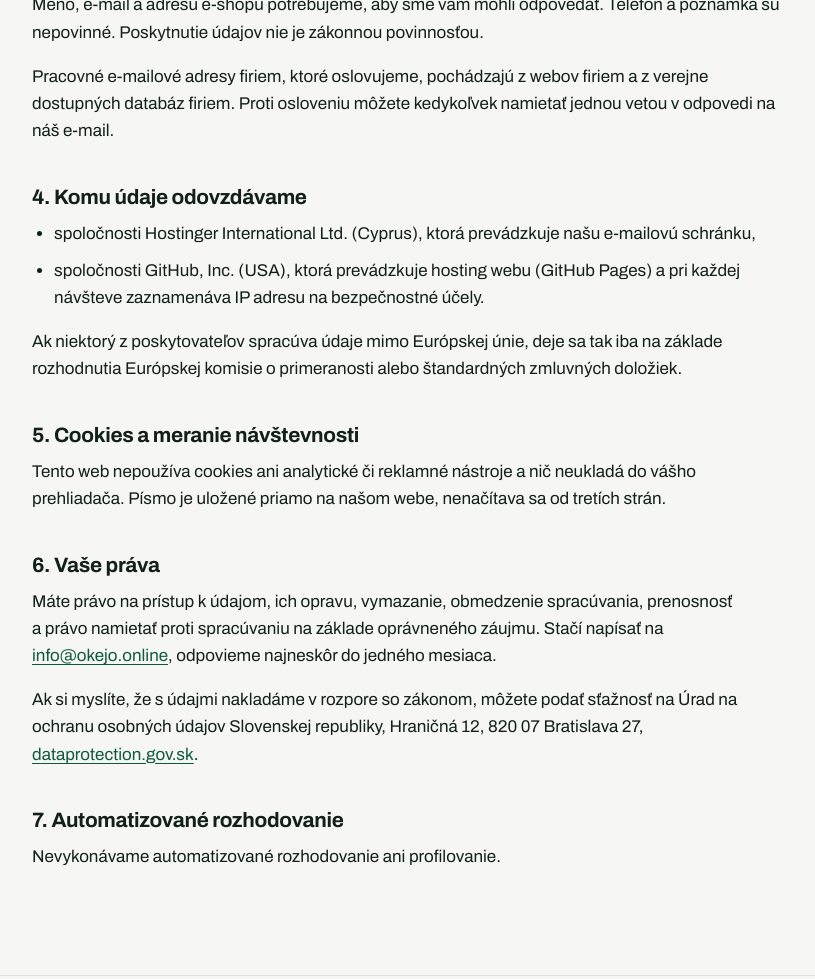
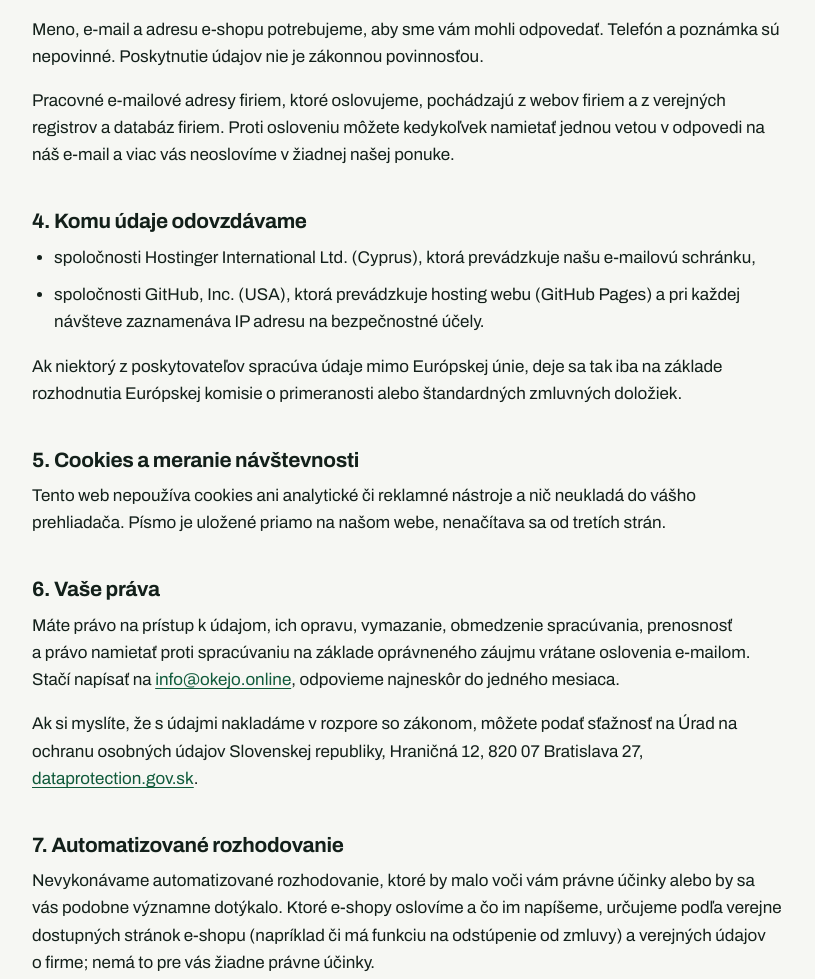
Before and after one commit to Apoliak7777/okejo, a plain HTML site: page ochrana-osobnych-udajov.html in a window 1280 px wide. Shown: the part 1650-2629 px from the top of the page, without its empty margins (232-1047 px from the left). Drawn offline with Linux system fonts and the light colour scheme.

Commit message:
Zásady: oslovenie e-mailom a poradie oslovovania
Doba 2 roky od posledného oslovenia, zdroj adries, námietka pre všetky ponuky; namiesto „nevykonávame profilovanie“ pravdivo, podľa čoho vyberáme e-shopy, bez právnych účinkov.

```diff
--- a/ochrana-osobnych-udajov.html
+++ b/ochrana-osobnych-udajov.html
@@ -28,7 +28,7 @@
 
   <main id="obsah" class="legal">
     <div class="wrap legal-inner">
-      <p class="meta">Platné od 8.&nbsp;11.&nbsp;2026</p>
+      <p class="meta">Platné od 10.&nbsp;11.&nbsp;2026</p>
       <h1>Zásady ochrany osobných údajov</h1>
       <p>Tu nájdete, aké osobné údaje spracúvame, keď sa nám ozvete, keď pre vás robíme kontrolu e-shopu alebo keď vás oslovíme e-mailom, prečo ich máme, ako dlho ich uchovávame a&nbsp;aké máte práva. Postupujeme podľa nariadenia (EÚ) 2016/679 (GDPR) a&nbsp;zákona č.&nbsp;18/2018 Z.&nbsp;z. o&nbsp;ochrane osobných údajov.</p>
 
@@ -54,14 +54,14 @@
             <tr><td data-label="Účel">Odpoveď na váš dopyt a&nbsp;dohodnutie služby</td><td data-label="Právny základ">opatrenia pred uzavretím zmluvy na vašu žiadosť a&nbsp;oprávnený záujem na komunikácii s&nbsp;kontaktnou osobou firmy (čl.&nbsp;6 ods.&nbsp;1 písm.&nbsp;b) a&nbsp;f) GDPR)</td><td data-label="Doba uchovávania">ak k&nbsp;zmluve nedôjde, najviac 12&nbsp;mesiacov od poslednej komunikácie</td></tr>
             <tr><td data-label="Účel">Poskytnutie služby, správa o&nbsp;kontrole a&nbsp;komunikácia so zákazníkom</td><td data-label="Právny základ">plnenie zmluvy a&nbsp;oprávnený záujem na komunikácii s&nbsp;kontaktnou osobou zákazníka (čl.&nbsp;6 ods.&nbsp;1 písm.&nbsp;b) a&nbsp;f) GDPR)</td><td data-label="Doba uchovávania">počas trvania zmluvy a&nbsp;premlčacej lehoty</td></tr>
             <tr><td data-label="Účel">Fakturácia a&nbsp;účtovníctvo</td><td data-label="Právny základ">zákonná povinnosť (čl.&nbsp;6 ods.&nbsp;1 písm.&nbsp;c) GDPR) podľa zákona o&nbsp;účtovníctve a&nbsp;daňových predpisov</td><td data-label="Doba uchovávania">10&nbsp;rokov</td></tr>
-            <tr><td data-label="Účel">Oslovenie e-shopov e-mailom s&nbsp;ponukou kontroly alebo opravy, ktorá sa týka ich e-shopu</td><td data-label="Právny základ">oprávnený záujem na ponuke služieb firmám (čl.&nbsp;6 ods.&nbsp;1 písm.&nbsp;f) GDPR)</td><td data-label="Doba uchovávania">kým nenamietnete, najviac 2&nbsp;roky; ak oslovenie odmietnete, ponecháme si len adresu, aby sme vás znova neoslovili</td></tr>
+            <tr><td data-label="Účel">Oslovenie e-shopov e-mailom s&nbsp;ponukou kontroly alebo opravy, ktorá sa týka ich e-shopu</td><td data-label="Právny základ">oprávnený záujem na ponuke služieb firmám (čl.&nbsp;6 ods.&nbsp;1 písm.&nbsp;f) GDPR)</td><td data-label="Doba uchovávania">najviac 2&nbsp;roky od posledného oslovenia; ak oslovenie odmietnete, ponecháme si len adresu, aby sme vás znova neoslovili</td></tr>
             <tr><td data-label="Účel">Vyhodnotenie, ktoré spôsoby propagácie fungujú (zdroj dopytu)</td><td data-label="Právny základ">oprávnený záujem (čl.&nbsp;6 ods.&nbsp;1 písm.&nbsp;f) GDPR)</td><td data-label="Doba uchovávania">spolu s&nbsp;dopytom</td></tr>
             <tr><td data-label="Účel">Prevádzka a&nbsp;bezpečnosť webu (technické záznamy: IP adresa, čas prístupu, prehliadač)</td><td data-label="Právny základ">oprávnený záujem na bezpečnej prevádzke webu (čl.&nbsp;6 ods.&nbsp;1 písm.&nbsp;f) GDPR)</td><td data-label="Doba uchovávania">podľa pravidiel poskytovateľa hostingu (GitHub)</td></tr>
           </tbody>
         </table>
       </div>
       <p>Meno, e-mail a&nbsp;adresu e-shopu potrebujeme, aby sme vám mohli odpovedať. Telefón a&nbsp;poznámka sú nepovinné. Poskytnutie údajov nie je zákonnou povinnosťou.</p>
-      <p>Pracovné e-mailové adresy firiem, ktoré oslovujeme, pochádzajú z&nbsp;webov firiem a&nbsp;z&nbsp;verejne dostupných databáz firiem. Proti osloveniu môžete kedykoľvek namietať jednou vetou v&nbsp;odpovedi na náš e-mail.</p>
+      <p>Pracovné e-mailové adresy firiem, ktoré oslovujeme, pochádzajú z&nbsp;webov firiem a&nbsp;z&nbsp;verejných registrov a&nbsp;databáz firiem. Proti osloveniu môžete kedykoľvek namietať jednou vetou v&nbsp;odpovedi na náš e-mail a&nbsp;viac vás neoslovíme v&nbsp;žiadnej našej ponuke.</p>
 
       <h2>4. Komu údaje odovzdávame</h2>
       <ul>
@@ -74,11 +74,11 @@
       <p>Tento web nepoužíva cookies ani analytické či reklamné nástroje a&nbsp;nič neukladá do vášho prehliadača. Písmo je uložené priamo na našom webe, nenačítava sa od tretích strán.</p>
 
       <h2>6. Vaše práva</h2>
-      <p>Máte právo na prístup k&nbsp;údajom, ich opravu, vymazanie, obmedzenie spracúvania, prenosnosť a&nbsp;právo namietať proti spracúvaniu na základe oprávneného záujmu. Stačí napísať na <a href="mailto:info@okejo.online">info@okejo.online</a>, odpovieme najneskôr do jedného mesiaca.</p>
+      <p>Máte právo na prístup k&nbsp;údajom, ich opravu, vymazanie, obmedzenie spracúvania, prenosnosť a&nbsp;právo namietať proti spracúvaniu na základe oprávneného záujmu vrátane oslovenia e-mailom. Stačí napísať na <a href="mailto:info@okejo.online">info@okejo.online</a>, odpovieme najneskôr do jedného mesiaca.</p>
       <p>Ak si myslíte, že s&nbsp;údajmi nakladáme v&nbsp;rozpore so zákonom, môžete podať sťažnosť na Úrad na ochranu osobných údajov Slovenskej republiky, Hraničná 12, 820&nbsp;07 Bratislava 27, <a href="https://dataprotection.gov.sk" target="_blank" rel="noopener">dataprotection.gov.sk</a>.</p>
 
       <h2>7. Automatizované rozhodovanie</h2>
-      <p>Nevykonávame automatizované rozhodovanie ani profilovanie.</p>
+      <p>Nevykonávame automatizované rozhodovanie, ktoré by malo voči vám právne účinky alebo by sa vás podobne významne dotýkalo. Ktoré e-shopy oslovíme a&nbsp;čo im napíšeme, určujeme podľa verejne dostupných stránok e-shopu (napríklad či má funkciu na odstúpenie od zmluvy) a&nbsp;verejných údajov o&nbsp;firme; nemá to pre vás žiadne právne účinky.</p>
     </div>
   </main>
 
```
